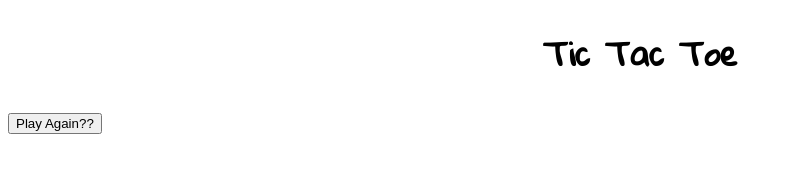
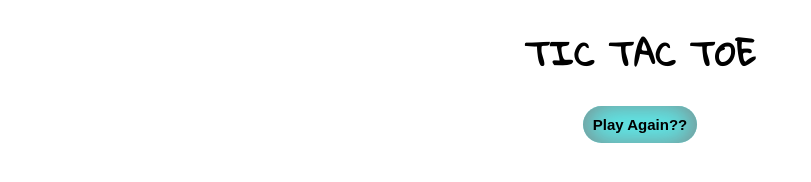
Before and after one commit to nikitapatil311/Symbol-grid-puzzle, a website: page index.html in a window 1280 px wide. Shown: the whole page, without its empty margins (0-811 px from the left). Drawn offline with Linux system fonts and the light colour scheme.

Commit message:
add style

```diff
--- a/index.html
+++ b/index.html
@@ -14,11 +14,11 @@
 </head>
 
 <body>
-    <h1>Tic Tac Toe</h1>
+    <h1>TIC TAC TOE</h1>
     <div class="game-container"></div>
     <h1 class="winner"></h1>
     <div class="button-container">
-        <button class="button">Play Again??</button>
+        <button class="button input round roundA">Play Again??</button>
     </div>
 </body>
 
--- a/styles.css
+++ b/styles.css
@@ -1,7 +1,34 @@
 body {
   font-family: "Gloria Hallelujah", cursive;
+}
+.button-container {
+  text-align: center;
 }
 
 h1 {
   text-align: center;
 }
+
+.input {
+  padding: 10px 10px;
+  font-size: 15px;
+  font-weight: bold;
+  text-align: center;
+}
+.input:focus {
+  outline: none;
+}
+.round {
+  transition: 0.3s ease;
+  border: none;
+  border-radius: 30px;
+}
+.roundA {
+  background-color: rgb(88, 247, 247);
+  box-shadow: inset 0 0 30px gray;
+}
+.roundA:focus {
+  box-shadow: inset 0 0 10px gray;
+  color: rgb(0, 0, 0);
+  background-color: rgb(188, 247, 255);
+}
```
Also changed, not shown: dist/index.html, 2 other files.
